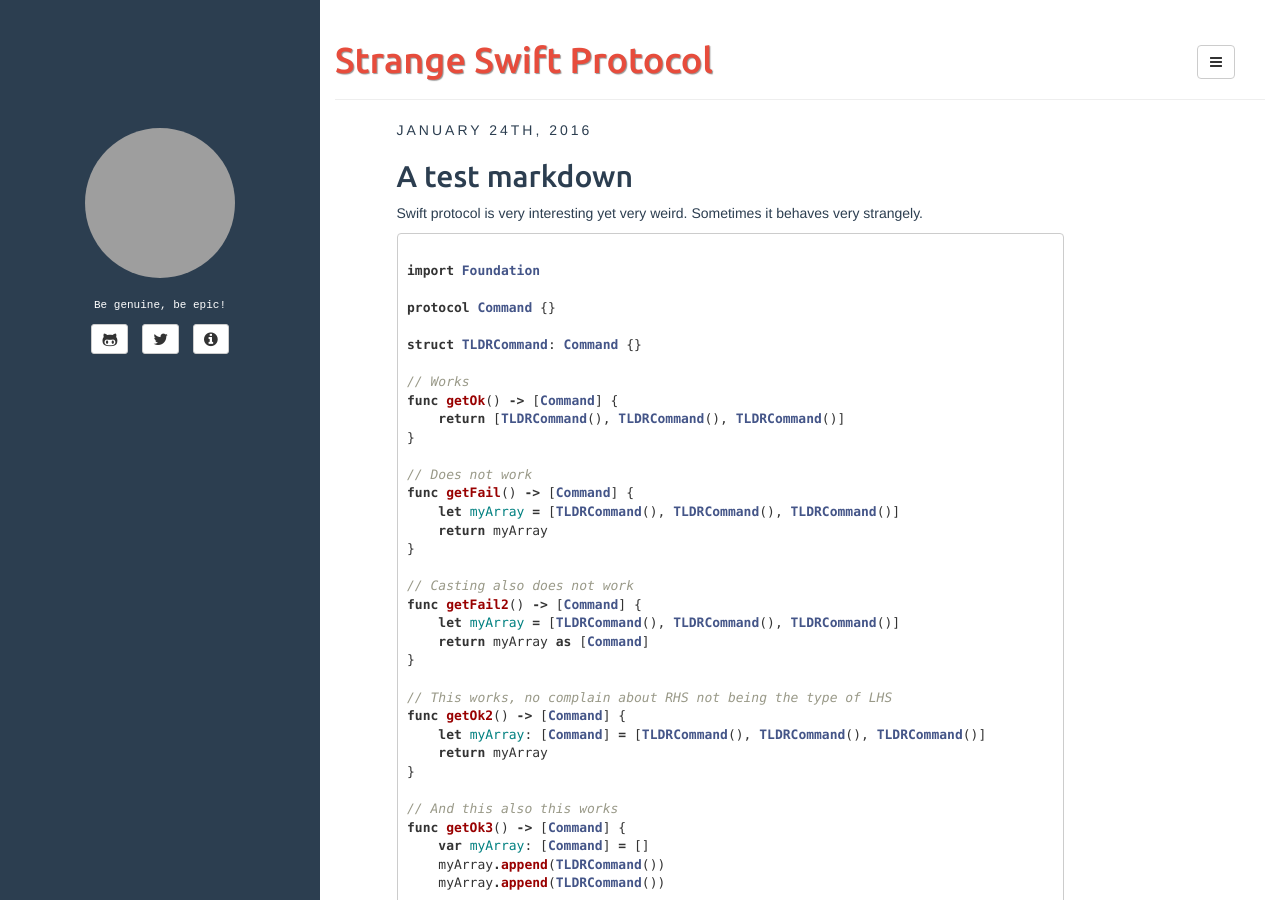
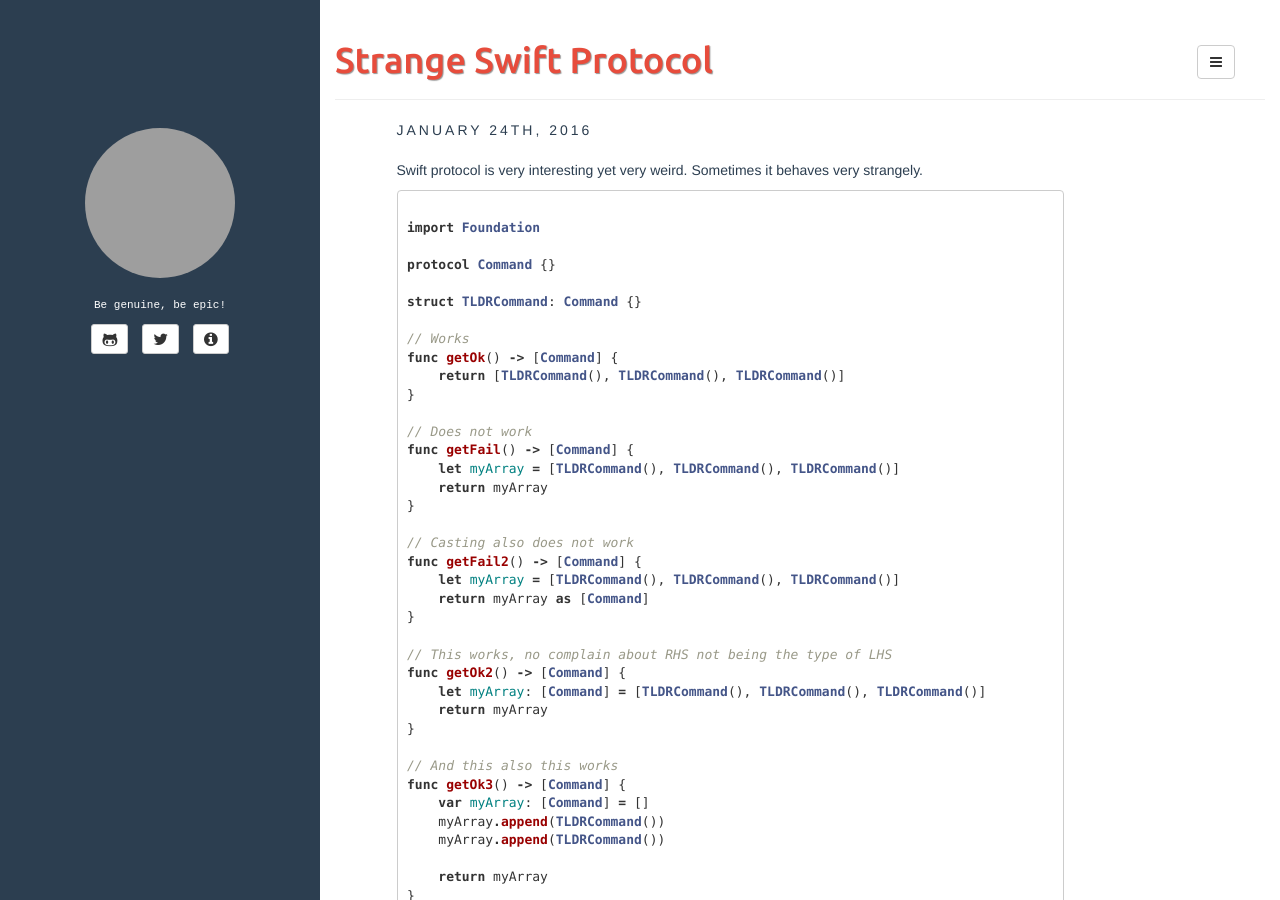
Before and after one commit to freesuraj/freesuraj.github.io, a Jekyll site: the page built from _posts/2016-01-24-Strange_Swift_Protocol.md, in a window 1280 px wide and 900 px high. Built offline with Jekyll 4.4.1, drawn with Linux system fonts in a browser that asks for light colours; grey boxes are pictures that could not be loaded.

Commit message:
Update post

````diff
--- a/_posts/2016-01-24-Strange_Swift_Protocol.md
+++ b/_posts/2016-01-24-Strange_Swift_Protocol.md
@@ -5,9 +5,6 @@ categories: [Swift, Coding]
 tags: [Swift, Coding]
 fullview: true
 ---
-
-## A test markdown
-
 Swift protocol is very interesting yet very weird. Sometimes it behaves very strangely.
 
 ```swift
````
